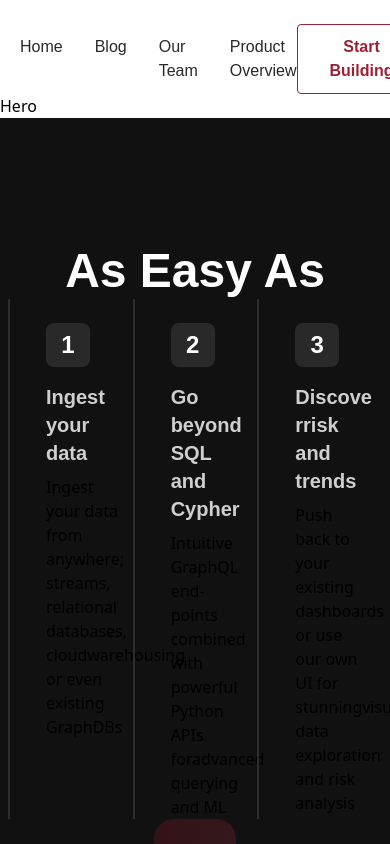
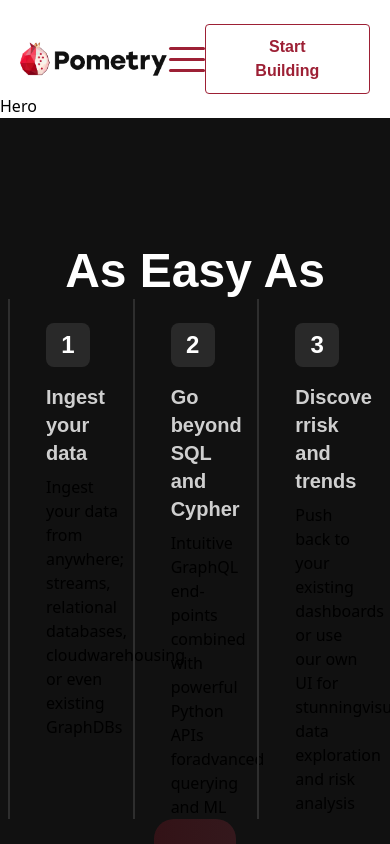
Before and after one commit to Ritik-455/Pometry, a Next.js app: page / in a window 390 px wide. Shown: the top 844 px of the page. Built offline with nearby package versions, Linux system fonts and the light colour scheme.

Commit message:
pull from dev

```diff
--- a/src/app/globals.css
+++ b/src/app/globals.css
@@ -42,3 +42,8 @@
     @apply w-[100%] px-[12px];
   }
 }
+.gradient_text:hover {
+  background: linear-gradient(96.09deg, #e31930 0%, #f3576e 100%);
+  -webkit-background-clip: text;
+  -webkit-text-fill-color: transparent;
+}
--- a/src/components/common/Header.tsx
+++ b/src/components/common/Header.tsx
@@ -1,4 +1,5 @@
-import React from "react";
+"use client";
+import React, { useState } from "react";
 import Image from "next/image";
 import Link from "next/link";
 import { NAV_LINKS_LIST } from "../common/Helper";
@@ -8,6 +9,8 @@ interface NavLink {
 }
 
 const Header = () => {
+  const [nav, setNav] = useState(true);
+
   return (
     <nav>
       <div className="container">
@@ -21,18 +24,34 @@ const Header = () => {
               className="pointer-events-none"
             />
           </Link>
-          <div className="flex gap-8">
+          <div className="flex flex-col lg:hidden">
+            <span
+              className={`w-[36px] h-[3px] bg-dark_red inline-block rounded`}
+            ></span>
+            <span
+              className={`w-[36px] h-[3px] bg-dark_red inline-block rounded my-2`}
+            ></span>
+            <span
+              className={`w-[36px] h-[3px] bg-dark_red inline-block rounded`}
+            ></span>
+          </div>
+
+          <div
+            className={`${nav && "max-lg:left-[-100%]"} ${
+              !nav && "max-lg:start-0"
+            } flex gap-8 max-lg:bg-white max-lg:flex-col max-lg:items-center max-lg:justify-center max-lg:fixed max-lg:w-full max-lg:h-full max-lg:top-0`}
+          >
             {NAV_LINKS_LIST.map((obj: NavLink, index: number) => (
               <Link
                 key={index}
                 href={obj.href}
-                className="font-jakarta text-black opacity-90 hover:"
+                className="font-jakarta text-black opacity-90 gradient_text transition duration-300 ease-linear"
               >
                 {obj.nav_tabs}
               </Link>
             ))}
           </div>
-          <button className="font-jakarta font-semibold text-dark_red py-[10px] px-8 border border-dark_red rounded">
+          <button className="font-jakarta font-semibold text-dark_red py-[10px] px-8 border border-dark_red rounded hover:bg-dark_red hover:text-white transition duration-300 ease-linear">
             Start Building
           </button>
         </div>
--- a/tailwind.config.ts
+++ b/tailwind.config.ts
@@ -33,7 +33,8 @@ const config: Config = {
       },
       backgroundImage: {
         mix_red: "linear-gradient(96.09deg, #E31930 0%, #F3576E 100%)",
-        light_red:"linear-gradient(96.09deg, rgba(227, 25, 48, 0.1) 0%, rgba(243, 87, 110, 0.1) 100%)"
+        light_red: "linear-gradient(96.09deg, rgba(227, 25, 48, 0.1) 0%, rgba(243, 87, 110, 0.1) 100%)"
+
       },
     },
   },
```
